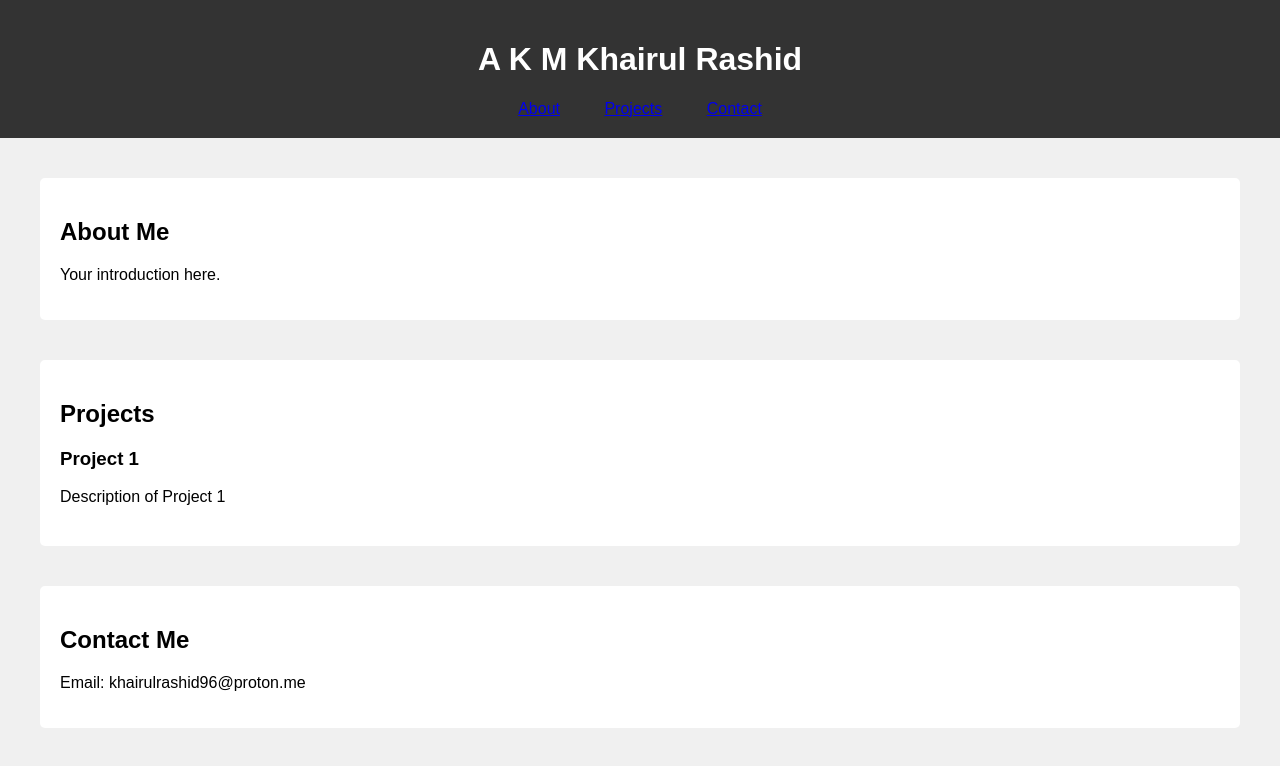
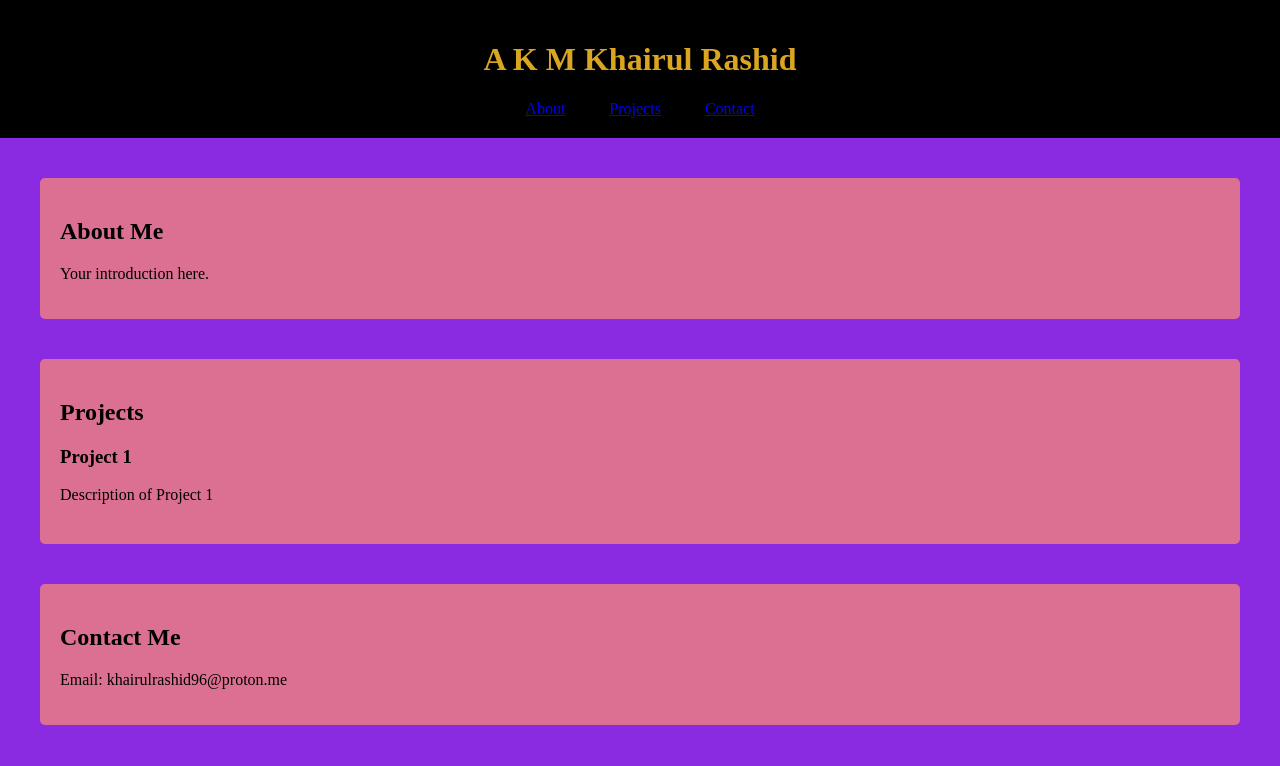
Before and after one commit to Riyadh996/myPortfilo, a plain HTML site: page index.html in a window 1280 px wide. Drawn offline with Linux system fonts and the light colour scheme; a script that the page names is missing.

Commit message:
colour changes

```diff
--- a/styles.css
+++ b/styles.css
@@ -1,14 +1,14 @@
 
 body {
-    font-family: Arial, sans-serif;
-    background-color: #f0f0f0;
+    font-family: 'Times New Roman', Times, serif;
+    background-color:blueviolet;
     margin: 0;
     padding: 0;
 }
 
 header {
-    background-color: #333;
-    color: white;
+    background-color:black;
+    color:goldenrod;
     text-align: center;
     padding: 20px 0;
 }
@@ -27,7 +27,7 @@ nav ul li {
 section {
     margin: 40px;
     padding: 20px;
-    background-color: white;
+    background-color:palevioletred;
     border-radius: 5px;
 }
 
```
